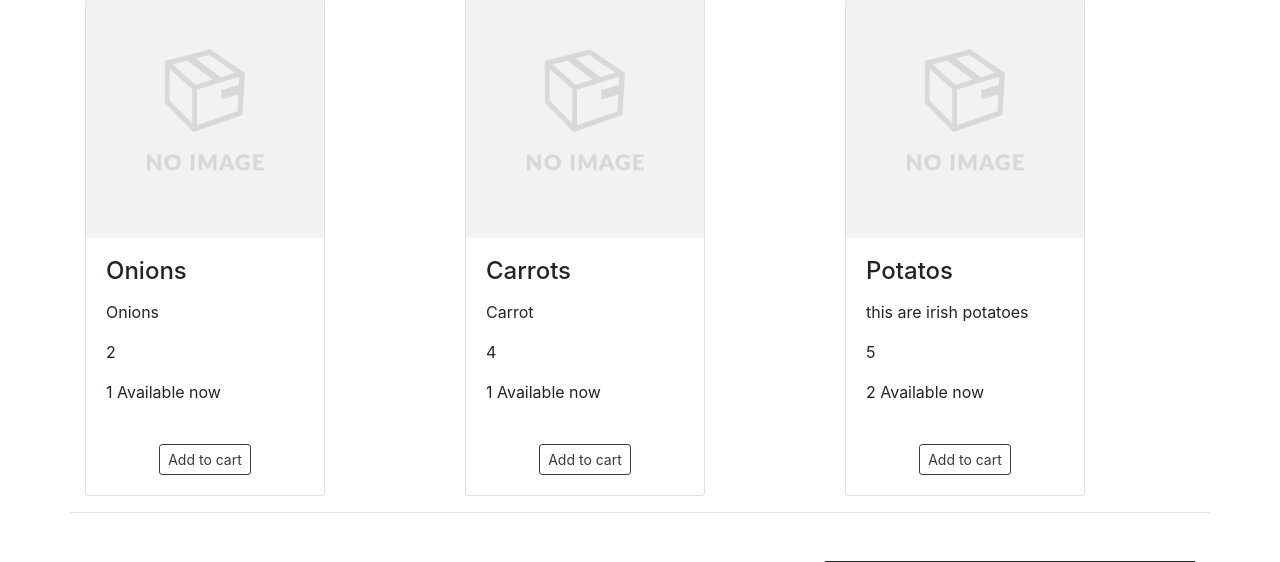
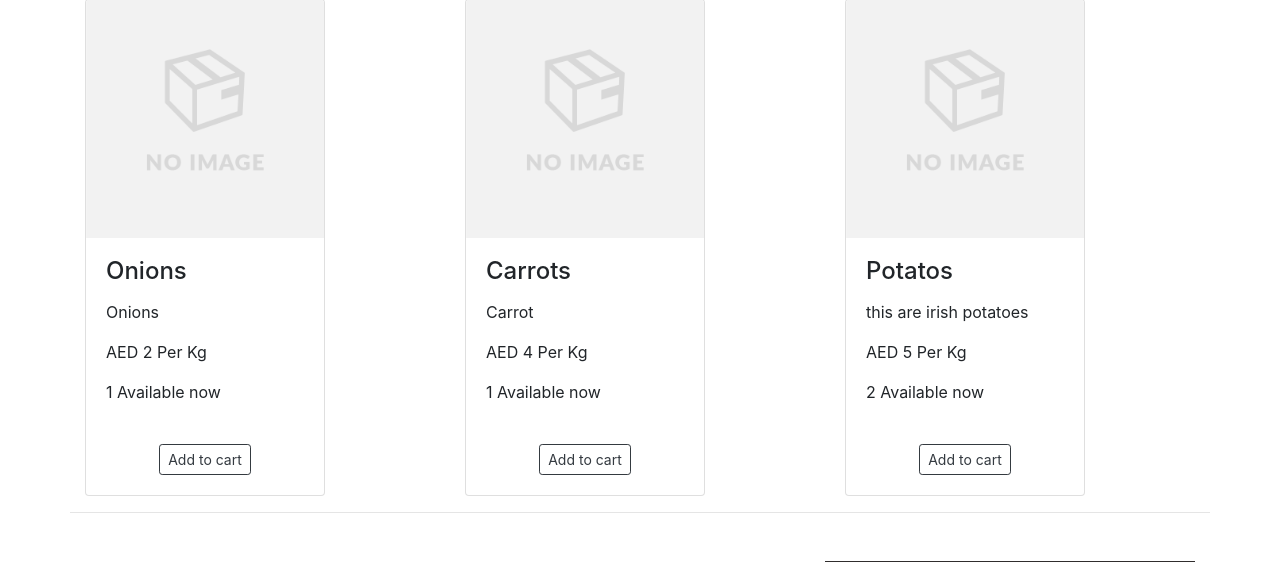
Before and after one commit to FAenX/grocery_store, a Django app: page / in a window 1280 px wide. Shown: the part 106-668 px from the top of the page. Run offline with Django 3.2, Linux system fonts and the light colour scheme; data comes from the database, SQL or seed files in the repository; some libraries are stand-ins or nearby versions.

Commit message:
Update card.html

```diff
--- a/store/templates/snippets/card.html
+++ b/store/templates/snippets/card.html
@@ -11,7 +11,7 @@
     <h4 class="card-title">{{ obj.product_name}}</h4>
     <p class="card-text">{{ obj.product_description|linebreaks|truncatewords:14 }}</p>
 
-    <p class="card-text">{{ obj.prices.all|first }}</p>
+    <p class="card-text">AED {{ obj.prices.all|first }} Per Kg</p>
     <p class="card-text">{{obj.quantities.all|first }} Available now </p>
 
 
```
